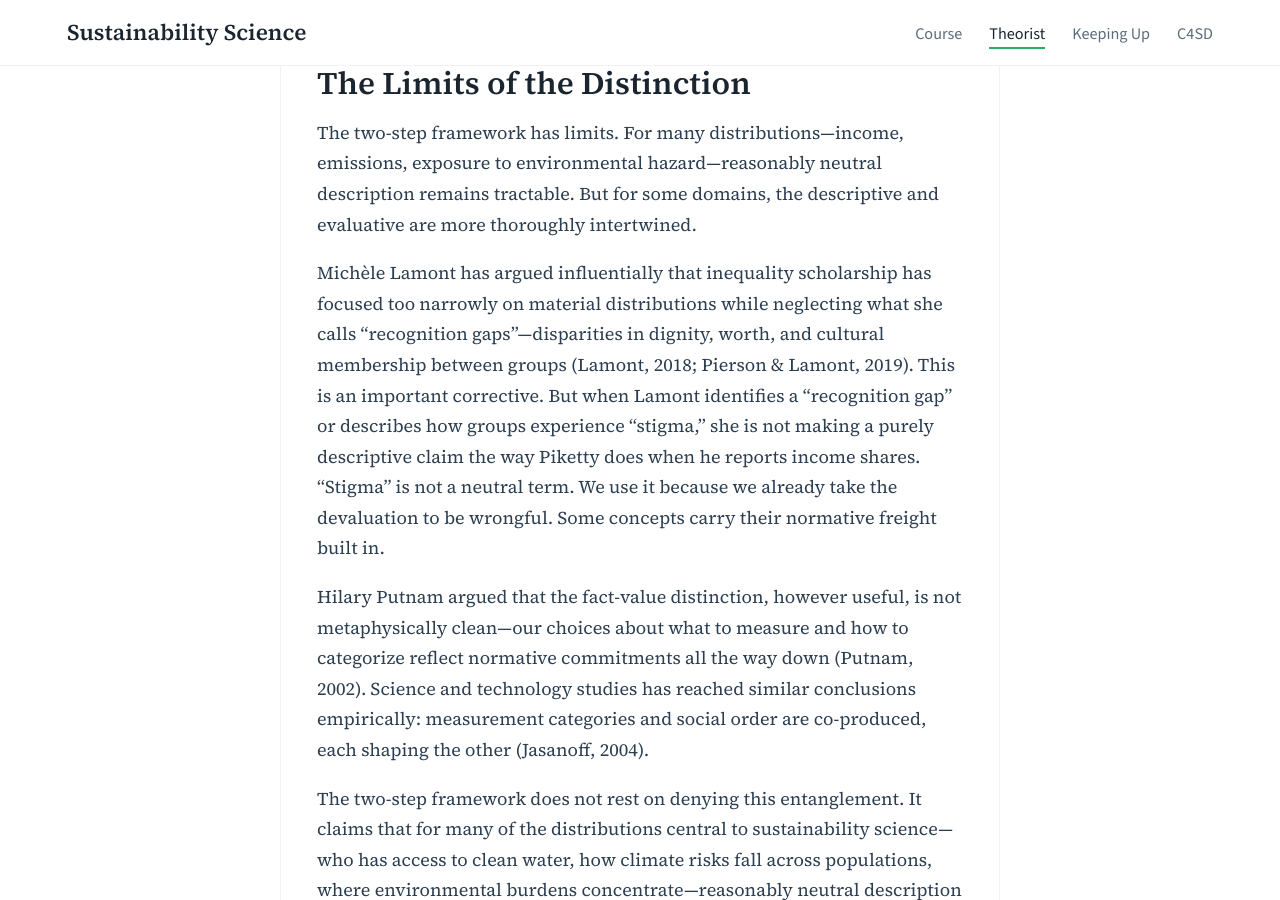
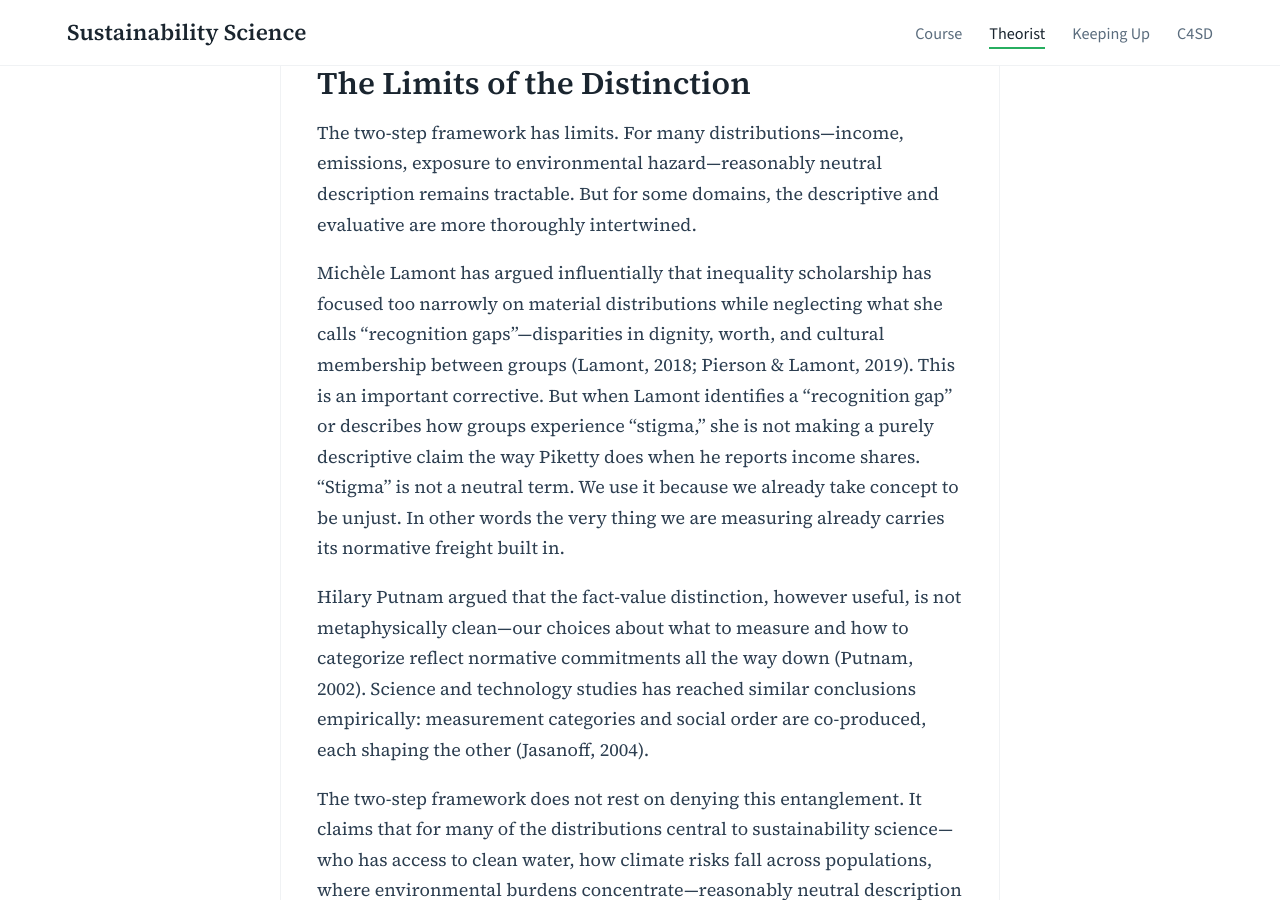
Before and after one commit to agharley/sustsci, a Jekyll site: the page built from blog/_posts/2026-01-01-inequality-inequity.md, in a window 1280 px wide and 900 px high, scrolled down 9506 px. Built offline with Jekyll 4.4.1, drawn with Linux system fonts in a browser that asks for light colours.

Commit message:
Update 2026-01-01-inequality-inequity.md

```diff
--- a/blog/_posts/2026-01-01-inequality-inequity.md
+++ b/blog/_posts/2026-01-01-inequality-inequity.md
@@ -115,7 +115,7 @@ This proposal uses the terms differently than some philosophers do—philosopher
 
 The two-step framework has limits. For many distributions—income, emissions, exposure to environmental hazard—reasonably neutral description remains tractable. But for some domains, the descriptive and evaluative are more thoroughly intertwined.
 
-Michèle Lamont has argued influentially that inequality scholarship has focused too narrowly on material distributions while neglecting what she calls "recognition gaps"—disparities in dignity, worth, and cultural membership between groups (Lamont, 2018; Pierson & Lamont, 2019). This is an important corrective. But when Lamont identifies a "recognition gap" or describes how groups experience "stigma," she is not making a purely descriptive claim the way Piketty does when he reports income shares. "Stigma" is not a neutral term. We use it because we already take the devaluation to be wrongful. Some concepts carry their normative freight built in.
+Michèle Lamont has argued influentially that inequality scholarship has focused too narrowly on material distributions while neglecting what she calls "recognition gaps"—disparities in dignity, worth, and cultural membership between groups (Lamont, 2018; Pierson & Lamont, 2019). This is an important corrective. But when Lamont identifies a "recognition gap" or describes how groups experience "stigma," she is not making a purely descriptive claim the way Piketty does when he reports income shares. "Stigma" is not a neutral term. We use it because we already take  concept to be unjust. In other words the very thing we are measuring already carries its normative freight built in.
 
 Hilary Putnam argued that the fact-value distinction, however useful, is not metaphysically clean—our choices about what to measure and how to categorize reflect normative commitments all the way down (Putnam, 2002). Science and technology studies has reached similar conclusions empirically: measurement categories and social order are co-produced, each shaping the other (Jasanoff, 2004).
 
```
